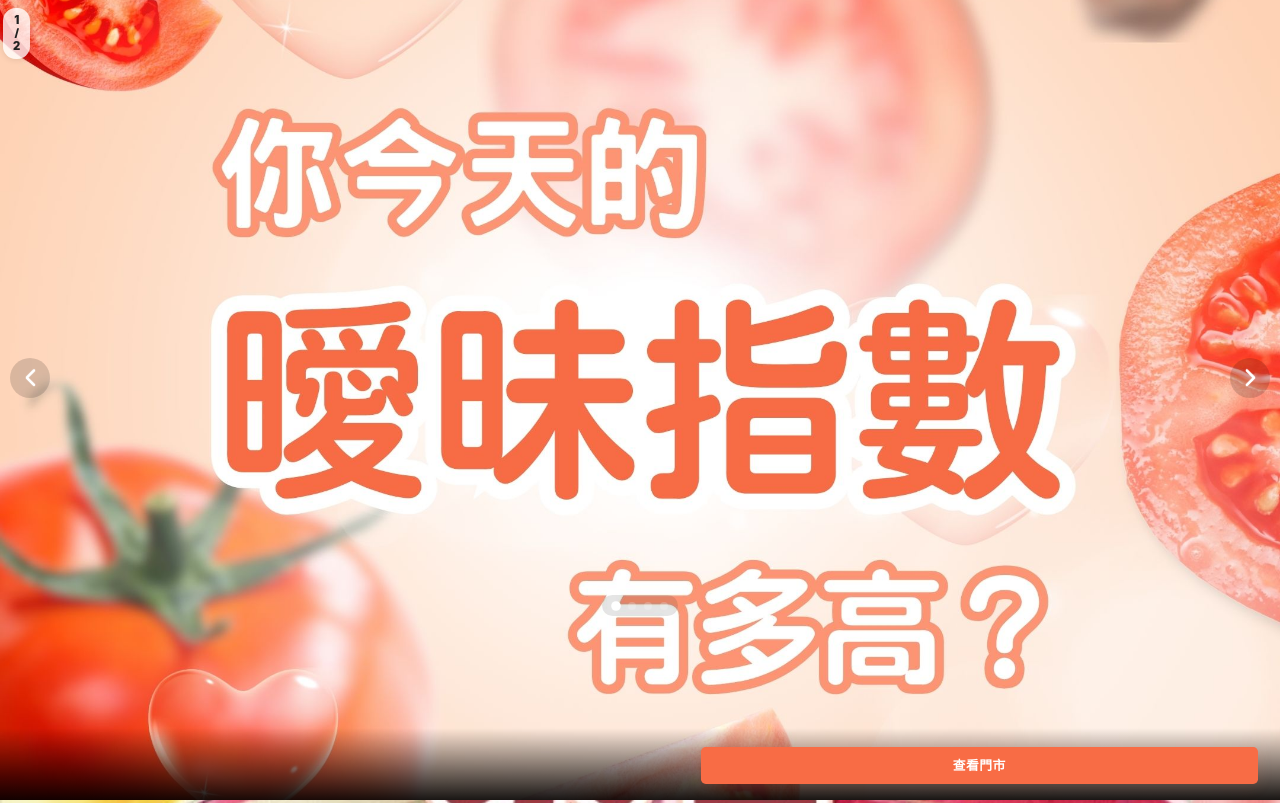
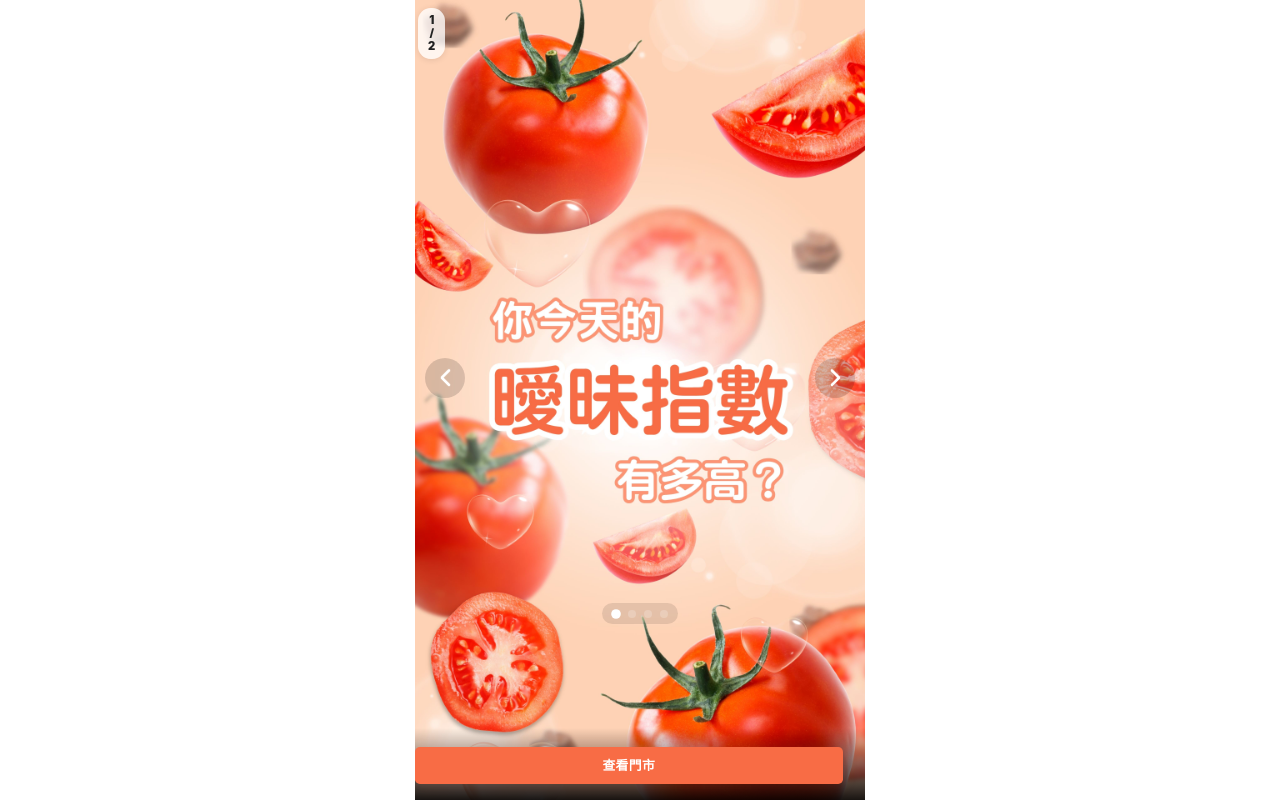
Before and after one commit to Jnwy/hi-life, a plain HTML site: page index.html in a window 1280 px wide. Shown: the top 803 px of the page. Drawn offline with nearby package versions, Linux system fonts and the light colour scheme.

Commit message:
切版完成

```diff
--- a/index.html
+++ b/index.html
@@ -3,7 +3,7 @@
   <head>
     <meta charset="UTF-8" />
     <meta name="viewport" content="width=device-width, initial-scale=1.0" />
-    <title>雙層 Swiper Section 內固定按鈕與滑動提示</title>
+    <title>果C果昔</title>
     <link
       rel="stylesheet"
       href="https://cdn.jsdelivr.net/npm/swiper/swiper-bundle.min.css"
@@ -16,16 +16,92 @@
         width: 100vw;
         height: 100vh;
         font-family: 'Inter', sans-serif;
-        background: #000;
+        background: #fff;
+        overflow: hidden;
       }
-      body {
+      #app {
+        width: 100vw;
+        height: 100vh;
+        background: #fff;
+        position: relative;
+      }
+      /* 手機：內容/圖片皆填滿，圖片 cover 可裁切 */
+      @media (max-width: 768px) {
+        #app {
+          width: 100vw;
+          height: 100vh;
+          display: block;
+        }
+        .main-content-wrap {
+          width: 100vw;
+          height: 100vh;
+          margin: 0 auto;
+          background: #fff;
+          position: relative;
+          border-radius: 0;
+          box-shadow: none;
           overflow: hidden;
+          display: block;
         }
         .swiper-container,
         .swiper-wrapper,
-      .swiper-slide {
+        .swiper-slide,
+        .section2-fixed {
+          width: 100vw !important;
+          height: 100vh !important;
+        }
+        .swiper-slide img,
+        .section2-fixed img {
           width: 100vw;
           height: 100vh;
+          object-fit: cover; /* 滿版裁切 */
+          display: block;
+        }
+      }
+      /* 桌機、平板：內容高度=視窗高度，寬度依比例，無圓角無陰影。圖片永遠100%高自動拉寬，不管多小都放大 */
+      @media (min-width: 769px) {
+        #app {
+          width: 100vw;
+          height: 100vh;
+          display: flex;
+          justify-content: center;
+          align-items: center;
+          background: #fff;
+        }
+        .main-content-wrap {
+          height: 100vh;
+          width: calc(100vh * 9 / 16); /* 修改這裡可換圖片比例 */
+          max-width: 100vw;
+          max-height: 100vh;
+          background: #fff;
+          border-radius: 0;
+          box-shadow: none;
+          overflow: hidden;
+          position: relative;
+          display: flex;
+          flex-direction: column;
+          justify-content: flex-start;
+        }
+        .swiper-container,
+        .swiper-wrapper,
+        .swiper-slide,
+        .section2-fixed {
+          width: 100%;
+          height: 100%;
+        }
+        .swiper-slide img,
+        .section2-fixed img {
+          width: auto;
+          height: 100%;
+          min-width: 0;
+          min-height: 0;
+          max-width: none;
+          max-height: none;
+          object-fit: contain;
+          display: block;
+          margin: 0 auto;
+          background: #fff;
+        }
       }
       .section-indicator {
         position: absolute;
@@ -55,7 +131,7 @@
         line-height: 1.15;
       }
       .inner-swiper .swiper-pagination-bullets {
-        bottom: 23% !important;
+        bottom: 22% !important;
         background-color: rgba(0, 0, 0, 0.1);
         padding: 0.4rem;
         border-radius: 1rem;
@@ -100,19 +176,8 @@
       }
       .swiper-slide,
       .inner-swiper .swiper-slide {
-        width: 100vw;
-        height: 100vh;
         position: relative;
         overflow: hidden;
-      }
-      .swiper-slide img,
-      .inner-swiper .swiper-slide img {
-        width: 100vw;
-        height: 100vh;
-        object-fit: cover;
-        display: block;
-        pointer-events: none;
-        user-select: none;
       }
       .info-area {
         height: fit-content;
@@ -126,11 +191,16 @@
         align-items: end;
         pointer-events: none;
       }
+      @media (min-width: 769px) {
+        .info-area {
+          width: 100%;
+        }
+      }
       .main-btn {
         background: #f86c45;
         border: none;
         color: #fff;
-        padding: .05rem 1rem;
+        padding: 0.05rem 1rem;
         width: 41vw;
         height: 2.2rem;
         line-height: 2.2rem;
@@ -153,7 +223,6 @@
       .info-area a {
         text-decoration: none;
       }
-      /* ---Guide（往上滑動看更多）--- */
       .swipe-hint-window {
         position: fixed;
         left: 0;
@@ -174,8 +243,9 @@
         flex-direction: row;
         align-items: center;
         justify-content: stretch;
-        width: 258px;
+        width: 23rem;
         height: fit-content;
+        min-height: 6rem;
         box-shadow: 0 8px 32px 0 rgba(0, 0, 0, 0.19);
         pointer-events: auto;
       }
@@ -184,7 +254,7 @@
         display: flex;
         align-items: center;
         justify-content: center;
-        min-width: 0;
+        min-width: 57px;
         min-height: 82px;
       }
       .guide-anim {
@@ -197,14 +267,14 @@
       .guide-close {
         justify-content: flex-end;
         padding-right: 1.1rem;
+        align-items:flex-start;
       }
       .swipe-hint-wrapper {
-        position: relative; /* 關鍵！讓 absolute 參考這個容器 */
-        width: 120px; /* 依需求設定 */
+        position: relative;
+        width: 120px;
         height: 40px;
         overflow: hidden;
       }
-
       .swipe-hint-img {
         position: absolute;
         left: 50%;
@@ -224,6 +294,11 @@
         line-height: 1.4;
         white-space: pre-line;
         text-shadow: 0 1px 3px #0008;
+      }
+      @media (min-width: 769px) {
+        .swipe-hint-text {
+              font-size: 1rem;
+        }
       }
       .swipe-hint-close {
         background: none;
@@ -260,35 +335,24 @@
         }
       }
       .section2-fixed {
-        width: 100vw;
-        height: 100vh;
         position: relative;
         overflow: hidden;
         display: flex;
         flex-direction: column;
         justify-content: flex-end;
       }
-      .section2-fixed img {
-        width: 100vw;
-        height: 100vh;
-        object-fit: cover;
-        position: absolute;
-        top: 0;
-        left: 0;
-      }
     </style>
   </head>
   <body>
-    <!-- Section indicator -->
+    <div id="app">
+      <div class="main-content-wrap">
         <div class="section-indicator" id="sectionIndicator">
           <span id="sectionNumber">1</span>
           <span>/</span>
           <span id="sectionTotal">2</span>
         </div>
-    <!-- 外層垂直 Swiper -->
         <div class="swiper-container outer-swiper">
           <div class="swiper-wrapper">
-        <!-- Section 1: 內層水平 Swiper -->
             <div class="swiper-slide" style="position: relative">
               <div class="swiper-container inner-swiper">
                 <div class="swiper-wrapper">
@@ -342,7 +406,6 @@
                 <div class="swiper-button-next"></div>
               </div>
             </div>
-        <!-- Section 2: 單張圖 -->
             <div class="swiper-slide" style="position: relative">
               <div class="section2-fixed">
                 <img src="images/section2_image1.jpg" alt="第二區圖片" />
@@ -358,9 +421,11 @@
             </div>
           </div>
         </div>
-
-    <!-- Guide（往上滑動看更多，258px寬，X為png） -->
-    <div class="swipe-hint-window" id="swipeHint" style="pointer-events: none">
+        <div
+          class="swipe-hint-window"
+          id="swipeHint"
+          style="pointer-events: none"
+        >
           <div class="swipe-hint-content" style="pointer-events: auto">
             <div class="guide-col guide-anim">
               <div class="swipe-hint-wrapper">
@@ -387,7 +452,8 @@
             </div>
           </div>
         </div>
-
+      </div>
+    </div>
     <script src="https://cdn.jsdelivr.net/npm/swiper/swiper-bundle.min.js"></script>
     <script>
       // 外層垂直 swiper
```
Lines whose indentation alone changed are shown as unchanged.
